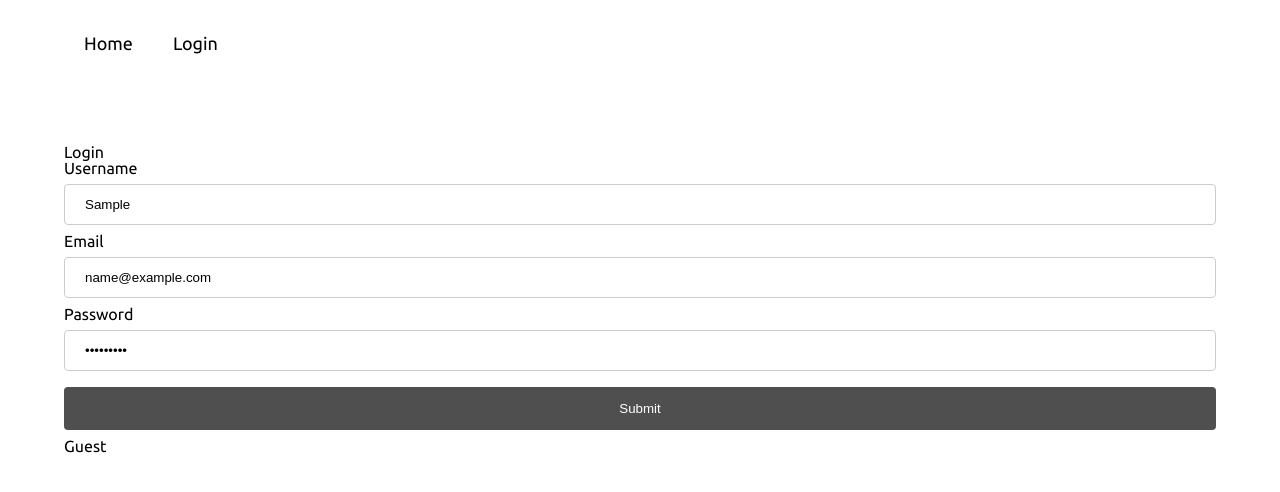
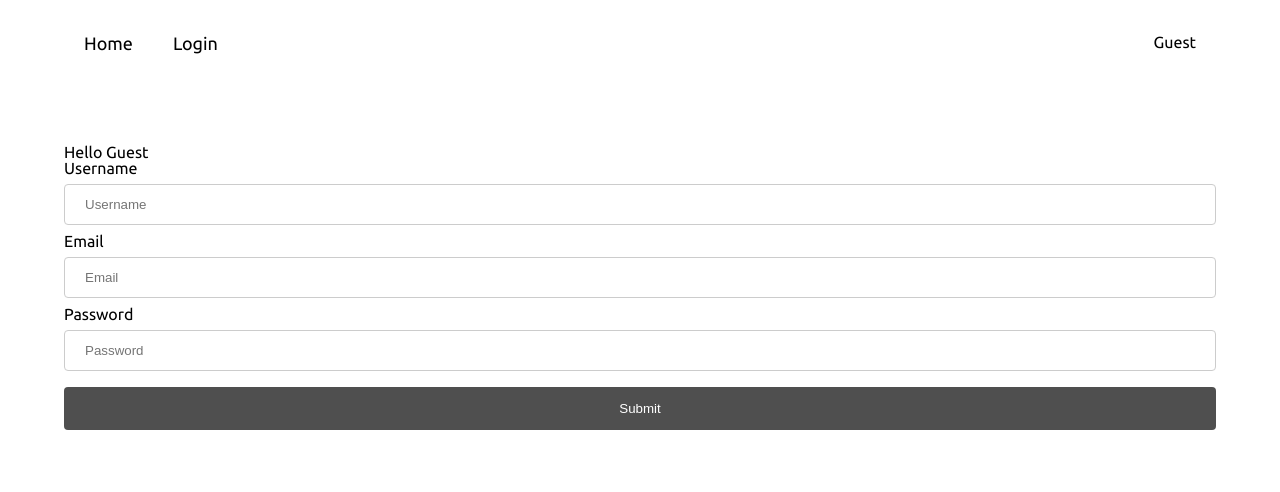
Before and after one commit to prozko1234/ImageManagerFront, a React app: page /login in a window 1280 px wide. Both pictures are taken after typing "Sample", "name@example.com", "Sample123" into the empty fields and a click on the input 640 px from the left and 408 px from the top of the page. Built offline with nearby package versions, Linux system fonts and the light colour scheme; no server answers.

Commit message:
Some view changes and state config

```diff
--- a/public/styles/main.scss
+++ b/public/styles/main.scss
@@ -132,5 +132,5 @@ input[type=password], input[type=username], input[type=email] {
   }
 
   .user-thumbnail {
-
+    margin: 34px 20px 0 20px;
   }
--- a/src/components/App.js
+++ b/src/components/App.js
@@ -4,8 +4,9 @@ import Home from "./home/Home";
 import Header from "./common/Header";
 import PageNotFound from "./PageNotFound";
 import Login from "./login/Login";
+import { connect } from "react-redux";
 
-function App() {
+function App({ user, error }) {
   return (
     <div className="main-container">
       <Header />
@@ -18,4 +19,8 @@ function App() {
   );
 }
 
-export default App;
+const mapStateToProps = (state) => {
+  return { user: state.accountReducer.user, error: state.accountReducer.error };
+};
+
+export default connect(mapStateToProps, null)(App);
--- a/src/components/common/Header.js
+++ b/src/components/common/Header.js
@@ -1,13 +1,44 @@
-import React from "react";
+import React, { useState, useEffect } from "react";
 import { NavLink } from "react-router-dom";
 import { connect } from "react-redux";
 
 function Header({ user, error }) {
+  const [userAuthentificated, setUserAuthentificated] = useState(false);
+
+  useEffect(() => {
+    if (user.authentificated) {
+      setUserAuthentificated(true);
+    } else {
+      setUserAuthentificated(false);
+    }
+  });
+
+  if (userAuthentificated)
     return (
       <nav className="nav-container">
         <div className="user-thumbnail">
           <img src="" />
-        {user.email}
+          {user.username}
+        </div>
+        <div className="nav-menu">
+          <NavLink to="/" className="" exact>
+            Home
+          </NavLink>
+          <NavLink to="/login" className="" exact>
+            Login
+          </NavLink>
+          <NavLink to="/gallery" className="" exact>
+            Gallery
+          </NavLink>
+        </div>
+      </nav>
+    );
+  else
+    return (
+      <nav className="nav-container">
+        <div className="user-thumbnail">
+          <img src="" />
+          {user.username}
         </div>
         <div className="nav-menu">
           <NavLink to="/" className="" exact>
--- a/src/components/login/Login.js
+++ b/src/components/login/Login.js
@@ -6,6 +6,7 @@ const Login = ({ loginUser, user, error }) => {
   const [userName, setUserName] = useState("");
   const [userEmail, setUserEmail] = useState("");
   const [userPassword, setUserPassword] = useState("");
+  const [userAuthentificated, setUserAuthentificated] = useState(false);
 
   const handleChange = (event) => {
     switch (event.target.name) {
@@ -29,13 +30,14 @@ const Login = ({ loginUser, user, error }) => {
     loginUser(userName, userPassword).catch((error) => {
       console.log(error);
     });
+    setUserAuthentificated(true);
   };
-
+  if (!userAuthentificated)
     return (
       <section className="loginPageSection">
         <div className="">
+          <h2>Login</h2>
           <form onSubmit={handleSubmit}>
-          <h2>Login</h2>
             <label>Username</label>
             <input
               onChange={handleChange}
@@ -65,13 +67,48 @@ const Login = ({ loginUser, user, error }) => {
             <input type="submit" />
           </form>
         </div>
-      {user.username}
+      </section>
+    );
+  else
+    return (
+      <section className="loginPageSection">
+        <h1>{`Hello ${user.username}`}</h1>
+        <div className="">
+          <form onSubmit={handleSubmit}>
+            <label>Username</label>
+            <input
+              onChange={handleChange}
+              type="username"
+              name="username"
+              placeholder="Username"
+            />
+            <br />
+
+            <label>Email</label>
+            <input
+              onChange={handleChange}
+              type="email"
+              name="email"
+              placeholder="Email"
+            />
+
+            <label>Password</label>
+            <input
+              onChange={handleChange}
+              type="password"
+              name="password"
+              placeholder="Password"
+            />
+            <br />
+
+            <input type="submit" />
+          </form>
+        </div>
       </section>
     );
 };
 
 const mapStateToProps = (state) => {
-  console.log(state);
   return { user: state.accountReducer.user, error: state.accountReducer.error };
 };
 
--- a/src/redux/actions/accountActions.js
+++ b/src/redux/actions/accountActions.js
@@ -9,7 +9,7 @@ export const loginUser = (login, password) => {
         dispatch(loginUserSuccess(user));
       })
       .catch((error) => {
-        dispatch(loginUserFailure(error));
+        dispatch(loginUserFailure("Login error."));
         throw error;
       });
   };
--- a/src/redux/reducers/accountReducer.js
+++ b/src/redux/reducers/accountReducer.js
@@ -4,7 +4,7 @@ import initialState from "./initialState";
 export default function accountReducer(state = initialState, action) {
   switch (action.type) {
     case types.LOGIN_USER_SUCCESS:
-      return { ...state, user: action.user };
+      return { ...state, user: action.user, authentificated: true };
     case types.LOGIN_USER_FAILURE:
       return { ...state, error: action.error };
     default:
--- a/src/redux/reducers/initialState.js
+++ b/src/redux/reducers/initialState.js
@@ -1,4 +1,10 @@
 export default {
-  user: { role: "Guest", username: "Guest", access_token: null, email: null },
+  user: {
+    role: "Guest",
+    username: "Guest",
+    access_token: null,
+    email: null,
+    authentificated: false,
+  },
   error: null,
 };
```
Also changed, not shown: src/redux/actions/imageActions.js (added), src/redux/reducers/imageReducer.js (added). Lines whose indentation alone changed are shown as unchanged.
